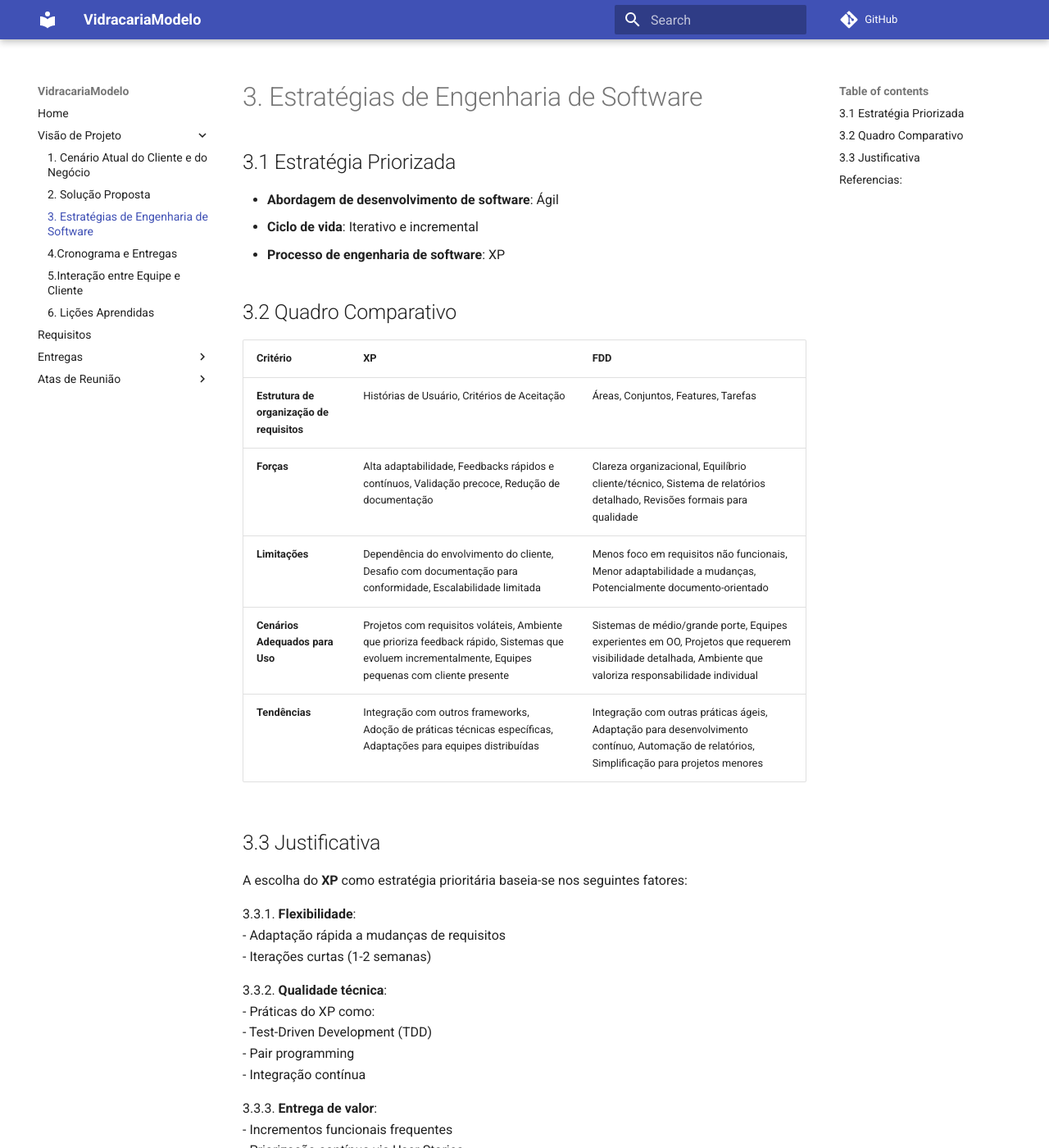
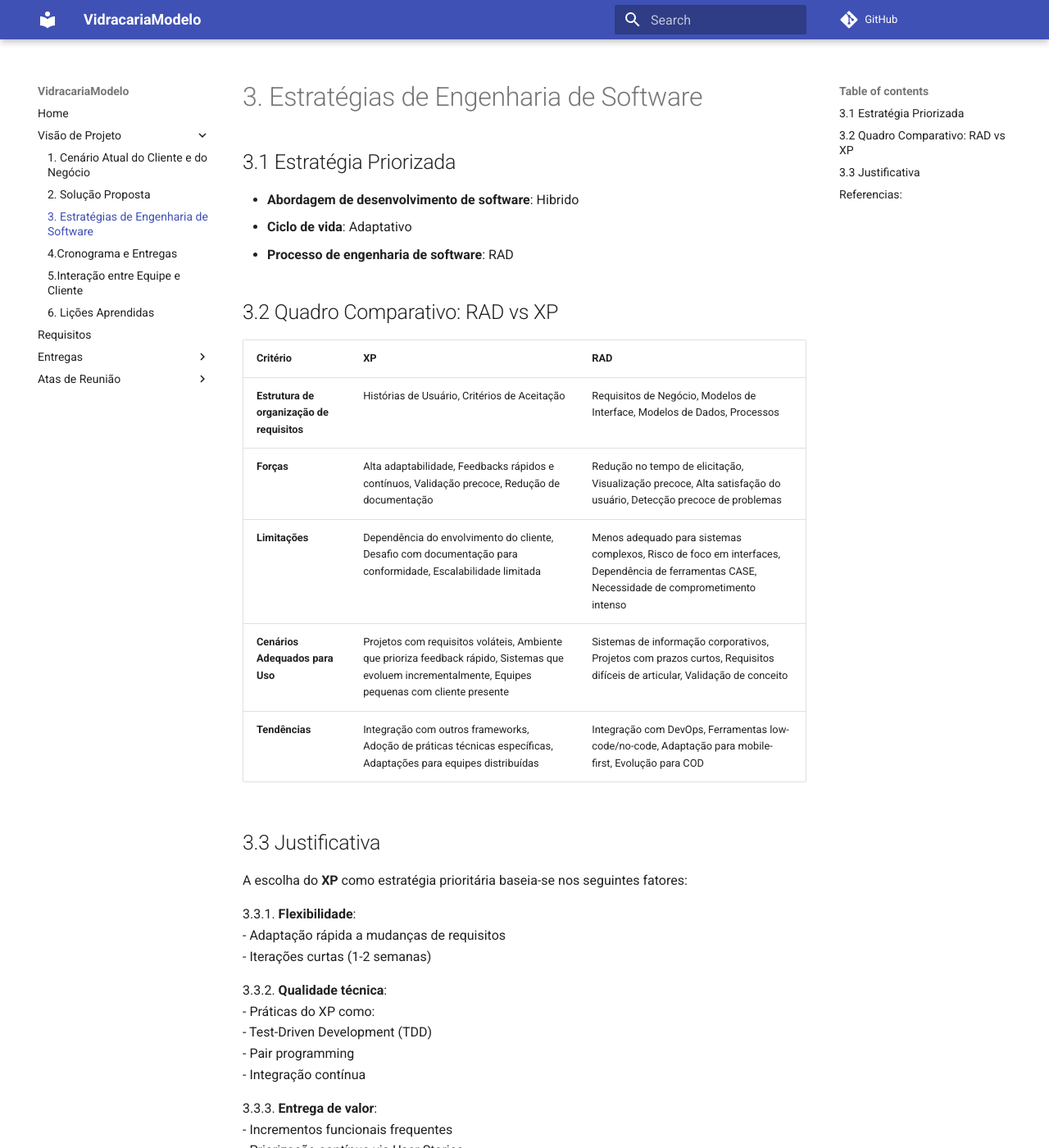
Before and after one commit to mdsreq-fga-unb/2025.1-T01-VidracariaModelo, an MkDocs documentation site: the page built from docs/docs/VisaodeProduto/Estrategias.md, in a window 1280 px wide and 1400 px high. Shown: the whole window at 82% size. Built offline with MkDocs 1.6.1 and Material for MkDocs 9.7.7, drawn with Linux system fonts in a browser that asks for light colours; comment, search, counter and statistics services are not loaded.

Commit message:
estrategia corrigida

```diff
--- a/docs/docs/VisaodeProduto/Estrategias.md
+++ b/docs/docs/VisaodeProduto/Estrategias.md
@@ -1,18 +1,20 @@
 # 3. Estratégias de Engenharia de Software
 
 ## 3.1 Estratégia Priorizada
-- **Abordagem de desenvolvimento de software**: Ágil
-- **Ciclo de vida**: Iterativo e incremental
-- **Processo de engenharia de software**: XP
+- **Abordagem de desenvolvimento de software**: Hibrido
+- **Ciclo de vida**: Adaptativo
+- **Processo de engenharia de software**: RAD
 
-## 3.2 Quadro Comparativo
-| Critério | XP | FDD |
-|----------|----|-----|
-| **Estrutura de organização de requisitos** | Histórias de Usuário, Critérios de Aceitação | Áreas, Conjuntos, Features, Tarefas |
-| **Forças** | Alta adaptabilidade, Feedbacks rápidos e contínuos, Validação precoce, Redução de documentação | Clareza organizacional, Equilíbrio cliente/técnico, Sistema de relatórios detalhado, Revisões formais para qualidade |
-| **Limitações** | Dependência do envolvimento do cliente, Desafio com documentação para conformidade, Escalabilidade limitada | Menos foco em requisitos não funcionais, Menor adaptabilidade a mudanças, Potencialmente documento-orientado |
-| **Cenários Adequados para Uso** | Projetos com requisitos voláteis, Ambiente que prioriza feedback rápido, Sistemas que evoluem incrementalmente, Equipes pequenas com cliente presente | Sistemas de médio/grande porte, Equipes experientes em OO, Projetos que requerem visibilidade detalhada, Ambiente que valoriza responsabilidade individual |
-| **Tendências** | Integração com outros frameworks, Adoção de práticas técnicas específicas, Adaptações para equipes distribuídas | Integração com outras práticas ágeis, Adaptação para desenvolvimento contínuo, Automação de relatórios, Simplificação para projetos menores |
+## 3.2 Quadro Comparativo: RAD vs XP
+
+| Critério | **XP** | **RAD** |
+|----------|--------|---------|
+| **Estrutura de organização de requisitos** | Histórias de Usuário, Critérios de Aceitação | Requisitos de Negócio, Modelos de Interface, Modelos de Dados, Processos |
+| **Forças** | Alta adaptabilidade, Feedbacks rápidos e contínuos, Validação precoce, Redução de documentação | Redução no tempo de elicitação, Visualização precoce, Alta satisfação do usuário, Detecção precoce de problemas |
+| **Limitações** | Dependência do envolvimento do cliente, Desafio com documentação para conformidade, Escalabilidade limitada | Menos adequado para sistemas complexos, Risco de foco em interfaces, Dependência de ferramentas CASE, Necessidade de comprometimento intenso |
+| **Cenários Adequados para Uso** | Projetos com requisitos voláteis, Ambiente que prioriza feedback rápido, Sistemas que evoluem incrementalmente, Equipes pequenas com cliente presente | Sistemas de informação corporativos, Projetos com prazos curtos, Requisitos difíceis de articular, Validação de conceito |
+| **Tendências** | Integração com outros frameworks, Adoção de práticas técnicas específicas, Adaptações para equipes distribuídas | Integração com DevOps, Ferramentas low-code/no-code, Adaptação para mobile-first, Evolução para COD |
+
 
 ## 3.3 Justificativa
 A escolha do **XP** como estratégia prioritária baseia-se nos seguintes fatores:
```
